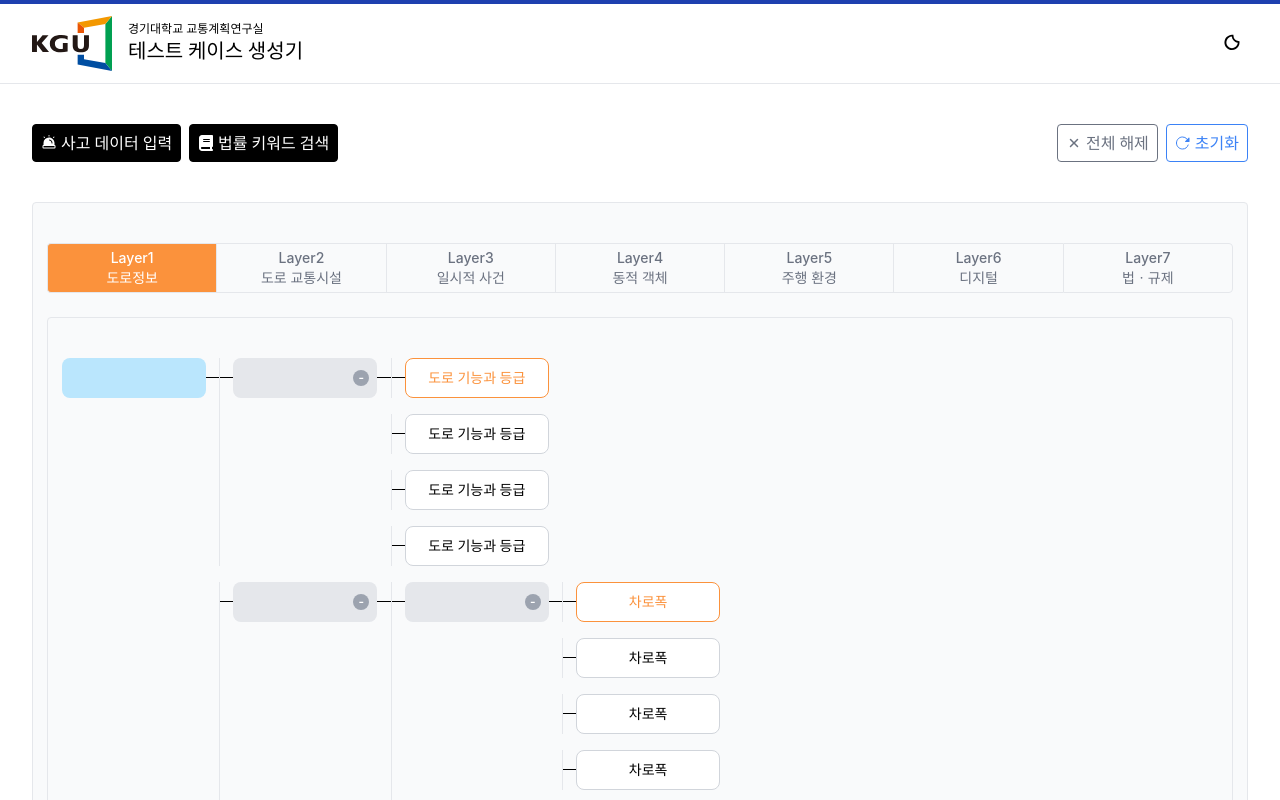
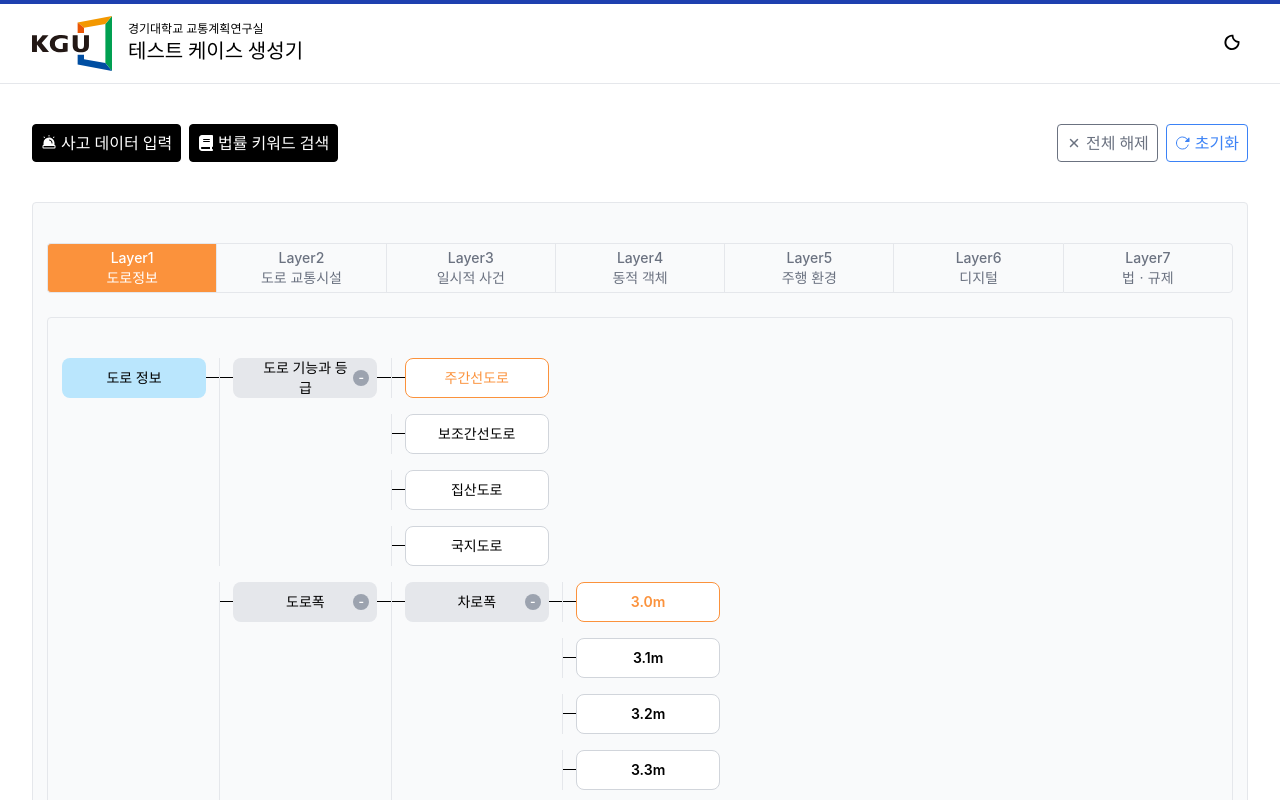
Before and after one commit to kgu-dtcg-labs/dtcg-client, a React (Vite) app: page /home in a window 1280 px wide. Shown: the top 800 px of the page. Built offline with nearby package versions, Linux system fonts and the light colour scheme; a web font is replaced by a local one.

Commit message:
refactor: Reflect elementData replacement on components

```diff
--- a/src/components/common/CaseElement/CaseElement.tsx
+++ b/src/components/common/CaseElement/CaseElement.tsx
@@ -56,10 +56,10 @@ const CaseElement = ({ data, isFirst = false }: CaseElementProps) => {
   }, []);
 
   return (
-    <div id={`case-${data.name}`} className="relative flex items-center">
+    <div id={`case-${data.value}`} className="relative flex items-center">
       <ElementLine />
       <Element selected={isSelected} onClick={handleIsSelectedClick}>
-        {data.name}
+        {data.value}
       </Element>
     </div>
   );
--- a/src/components/common/GroupElement/GroupElement.tsx
+++ b/src/components/common/GroupElement/GroupElement.tsx
@@ -16,14 +16,14 @@ const GroupElement = ({ data }: GroupElementProps) => {
 
   return (
     <div
-      id={`group-${data.name}`}
+      id={`group-${data.value}`}
       className="relative flex items-center"
       onClick={handleIsOpen}
     >
       <ElementLine />
       <Element color="group" className="flex items-center">
         <span className="basis-1/6"></span>
-        <span className="basis-4/6">{data.name}</span>
+        <span className="basis-4/6">{data.value}</span>
         <div className="basis-1/6">
           <div className="text-xs text-white bg-gray-400 rounded-full dark:bg-gray-400/80 size-4 dark:text-white/80">
             {isOpen ? '-' : '+'}
--- a/src/components/common/LayerElement/LayerElement.tsx
+++ b/src/components/common/LayerElement/LayerElement.tsx
@@ -12,8 +12,8 @@ interface LayerElementProps extends PropsWithChildren {
 
 const LayerElement = ({ data }: LayerElementProps) => {
   return (
-    <div id={`layer-${data.name}`} className="flex items-center">
-      <Element color="layer">{data.name}</Element>
+    <div id={`layer-${data.value}`} className="flex items-center">
+      <Element color="layer">{data.value}</Element>
       <ElementLine />
     </div>
   );
--- a/src/components/home/ResultTable/ResultTable.tsx
+++ b/src/components/home/ResultTable/ResultTable.tsx
@@ -67,10 +67,10 @@ const ResultTable = ({ result }: ResultProps) => {
                     const element = row.find((el) => el.parentId === header.id);
                     return (
                       <td
-                        key={`${header.id}-${element?.name || ''}`}
+                        key={`${header.id}-${element?.value || ''}`}
                         className="px-4 py-1 border"
                       >
-                        {element?.name || ''}
+                        {element?.value || ''}
                       </td>
                     );
                   })}
```
